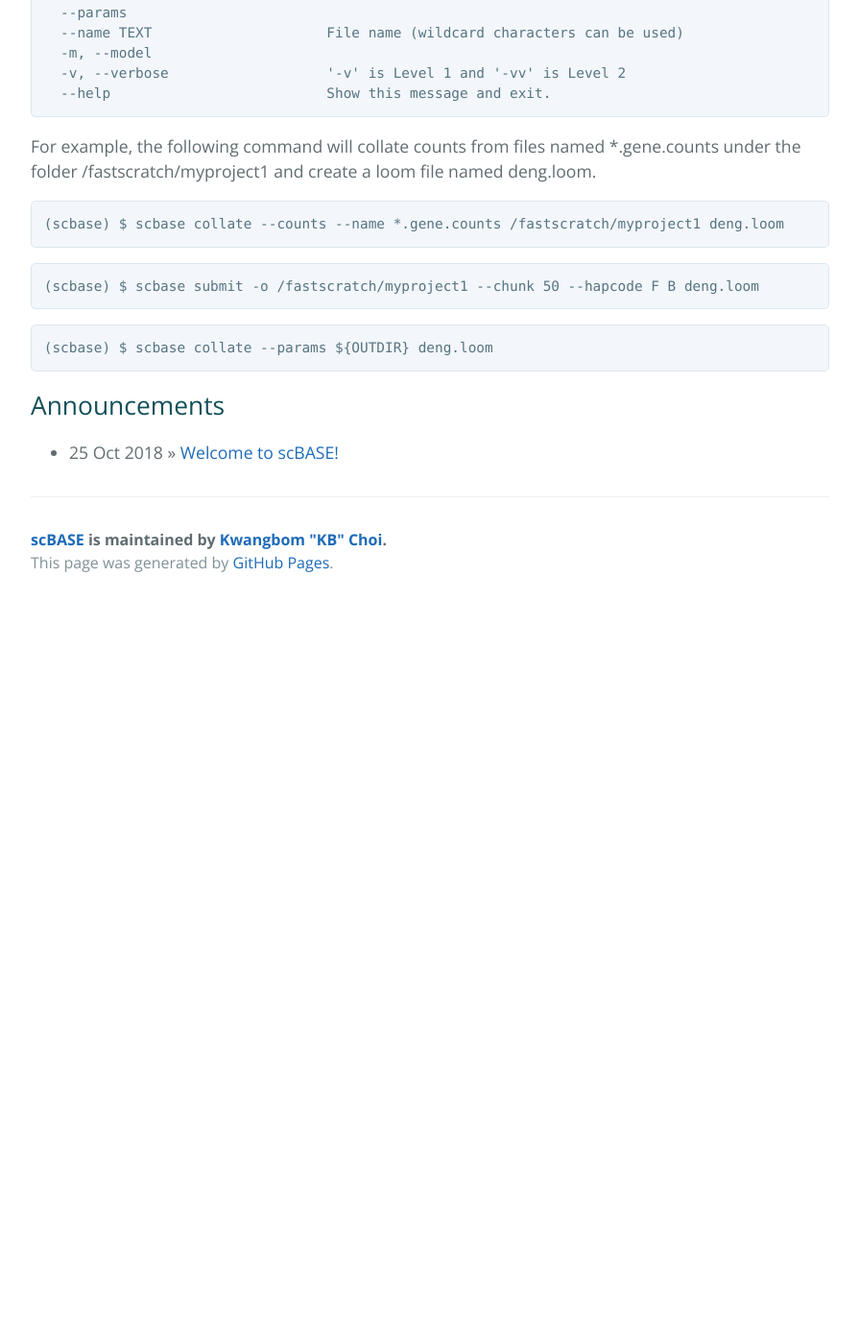
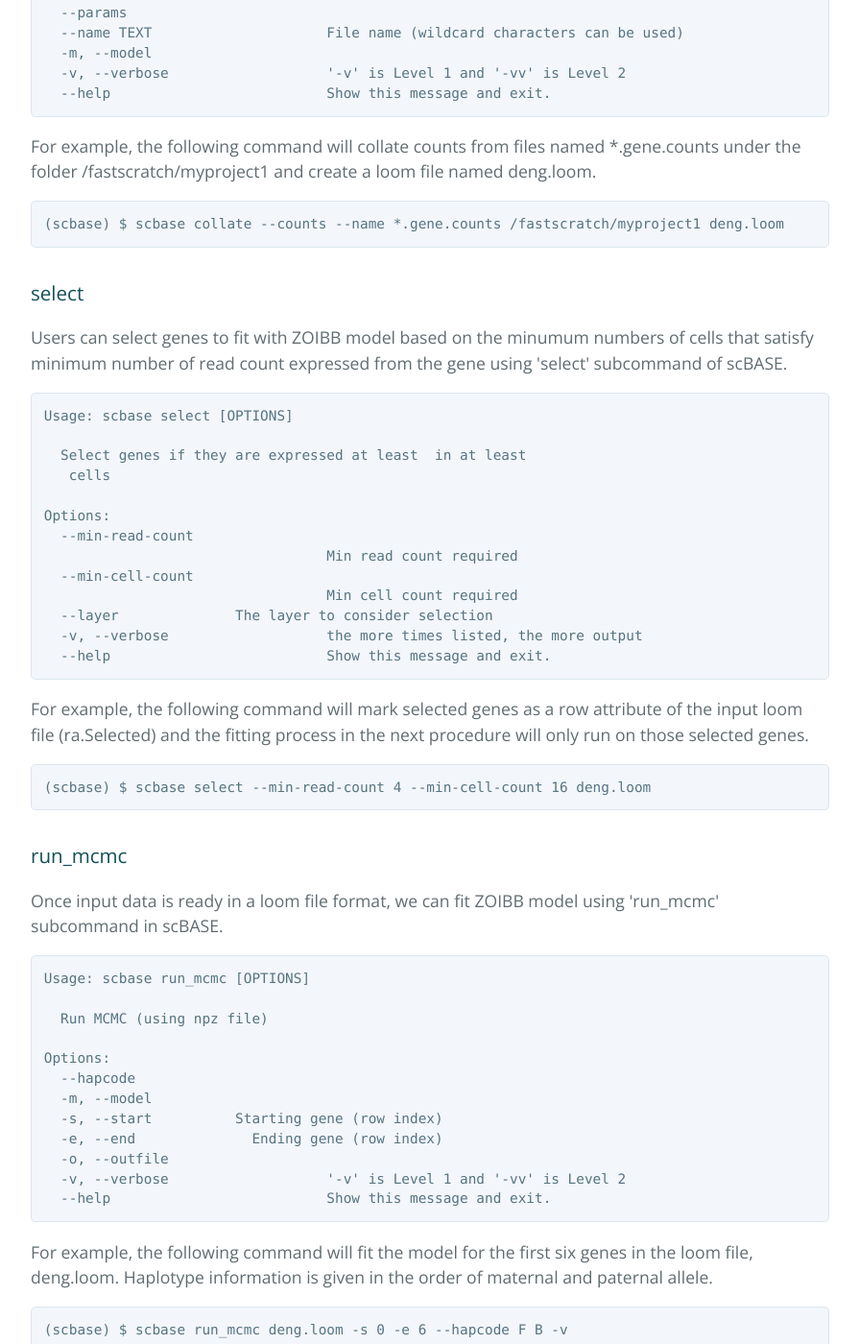
Before and after one commit to churchill-lab/scBASE, a Jekyll site: the page built from index.html, in a window 1280 px wide and 1400 px high, scrolled down 2050 px. Shown: the whole window at 96% size, without its empty margins (192-1087 px from the left). Built offline with Jekyll 4.4.1, drawn with Linux system fonts in a browser that asks for light colours; the list of posts is cut into pages by our own code; before the commit the page ends 2680 px from its top, so only the background shows below that; some of the changed text lies outside the part shown.

Commit message:
[kbchoi] Working on github pages

```diff
--- a/index.html
+++ b/index.html
@@ -75,10 +75,70 @@
 <pre><code>(scbase) $ scbase collate --counts --name *.gene.counts /fastscratch/myproject1 deng.loom
 </code></pre>
 
-<pre><code>(scbase) $ scbase submit -o /fastscratch/myproject1 --chunk 50 --hapcode F B deng.loom
+<h3><a id="select" class="anchor" href="#select" aria-hidden="true"><span class="octicon octicon-link"></span></a>select</h3>
+<p>Users can select genes to fit with ZOIBB model based on the minumum numbers of cells that satisfy minimum number of read count expressed from the gene using 'select' subcommand of scBASE.</p>
+<pre><code>Usage: scbase select [OPTIONS] <loomfile>
+
+  Select genes if they are expressed at least <min_read_count> in at least
+  <min_cell_count> cells
+
+Options:
+  --min-read-count <min_read_count>
+                                  Min read count required
+  --min-cell-count <min_cell_count>
+                                  Min cell count required
+  --layer <layer_key>             The layer to consider selection
+  -v, --verbose                   the more times listed, the more output
+  --help                          Show this message and exit.
+</code></pre>
+<p>For example, the following command will mark selected genes as a row attribute of the input loom file (ra.Selected) and the fitting process in the next procedure will only run on those selected genes.</p>
+<pre><code>(scbase) $ scbase select --min-read-count 4 --min-cell-count 16 deng.loom</code></pre>
+
+<h3><a id="mcmc" class="anchor" href="#collate" aria-hidden="true"><span class="octicon octicon-link"></span></a>run_mcmc</h3>
+<p>Once input data is ready in a loom file format, we can fit ZOIBB model using 'run_mcmc' subcommand in scBASE.</p>
+<pre><code>Usage: scbase run_mcmc [OPTIONS] <npzfile>
+
+  Run MCMC (using npz file)
+
+Options:
+  --hapcode <mat_hapcode> <pat_hapcode>
+  -m, --model <ase_model> <tgx_model>
+  -s, --start <gidx_start>         Starting gene (row index)
+  -e, --end <gidx_end>             Ending gene (row index)
+  -o, --outfile <outfile>
+  -v, --verbose                   '-v' is Level 1 and '-vv' is Level 2
+  --help                          Show this message and exit.
 </code></pre>
 
-<pre><code>(scbase) $ scbase collate --params ${OUTDIR} deng.loom
+<p>For example, the following command will fit the model for the first six genes in the loom file, deng.loom. Haplotype information is given in the order of maternal and paternal allele.</p>
+<pre><code>(scbase) $ scbase run_mcmc deng.loom -s 0 -e 6 --hapcode F B -v</code></pre>
+
+<h3><a id="submit" class="anchor" href="#submit" aria-hidden="true"><span class="octicon octicon-link"></span></a>submit</h3>
+<pre><code>Usage: scbase submit [OPTIONS] <loomfile>
+
+    Submit jobs to HPC clusters
+
+  Options:
+    --hapcode <mat_hapcode> <pat_hapcode>
+    -m, --model <ase_model> <tgx_model>
+    -c, --chunk <chunk_size>        Chunk size
+    -o, --outdir <outdir>
+    --systype <systype>             Type of HPC cluster system (default: pbs)
+    --email <email>                 Notification E-mail
+    --queue <queue>                 Queue name
+    --mem <mem>                     Memory in GB (default: 16GB)
+    --walltime <walltime>           Walltime in hours (default: 24h
+    --dryrun
+    -v, --verbose                   '-v' is Level 1 and '-vv' is Level 2
+    --help                          Show this message and exit.
+  </code></pre>
+
+<p>For example, the following comand will submit jobs to PBS cluster, each fits 50 genes in deng.loom file. </p>
+<pre><code>(scbase) $ scbase submit -o /fastscratch/myproject1 --systype pbs --chunk 50 --hapcode F B deng.loom
+</code></pre>
+
+<p>The ZOIBB model parameters will be stored using a file name, scbase.{gidx_start}-{gidx_end}.param.npz, at the specified output folder, e.g., /fastscratch/myproject1. We will collate the results and store in the input file, deng.loom.</p>
+<pre><code>(scbase) $ scbase collate --params /fastscratch/myproject1 deng.loom
 </code></pre>
 
 <div id="home">
```
